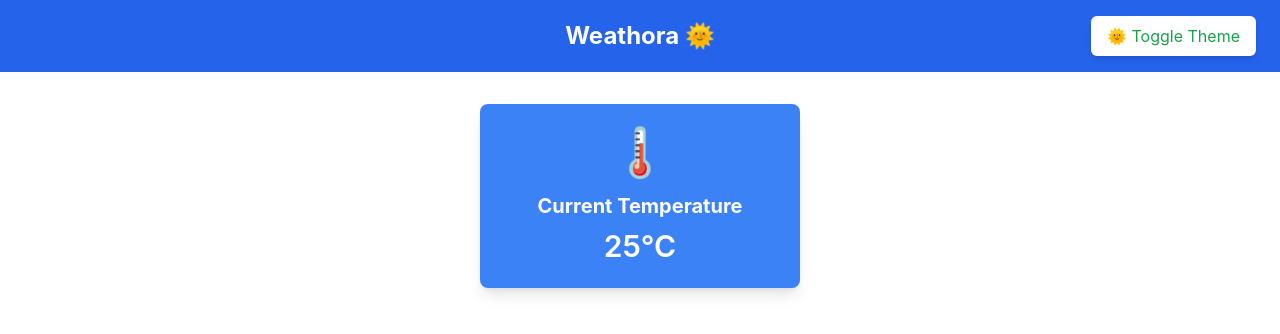
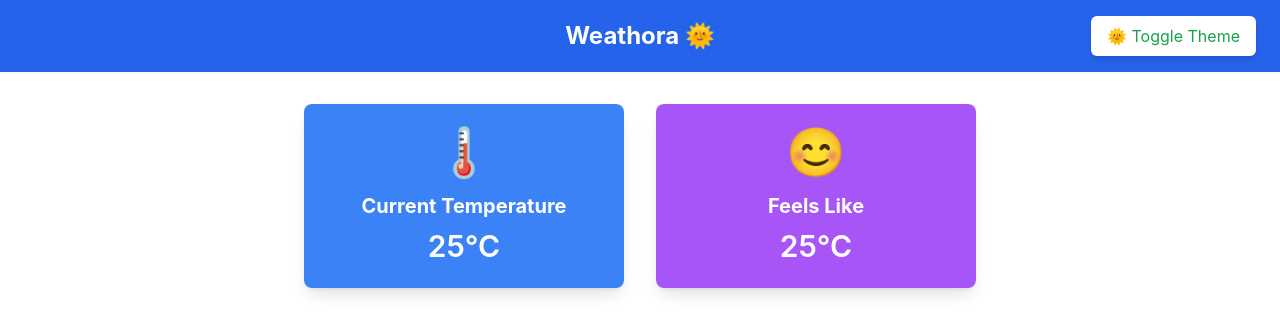
Before and after one commit to AaqilSh/weather-app-react, a React (Create React App) app: page / in a window 1280 px wide. Shown: the top 334 px of the page. Built offline with nearby package versions, Linux system fonts and the light colour scheme; a web font is replaced by a local one.

Commit message:
Added temperature card

```diff
--- a/src/App.js
+++ b/src/App.js
@@ -1,12 +1,13 @@
 import Header from "./components/Header";
 import TemperatureCard from "./components/TemperatureCard";
-
+import FeelsLikeCard from "./components/FeelsLikeCard";
 function App() {
   return (
     <div>
       <Header />
-      <div className="mt-8 flex justify-center">
+      <div className="mt-8 flex justify-center gap-8">
         <TemperatureCard temperature={25} />
+        <FeelsLikeCard feelsLike={25} />
       </div>
     </div>
   );
--- /dev/null
+++ b/src/components/FeelsLikeCard.jsx
@@ -0,0 +1,16 @@
+// src/components/FeelsLikeCard.js
+import React from "react";
+
+const FeelsLikeCard = ({ feelsLike }) => {
+  const emoji = feelsLike >= 30 ? "🥵" : feelsLike <= 15 ? "🧊" : "😊";
+
+  return (
+    <div className="bg-purple-500 text-white p-6 rounded-lg shadow-lg flex flex-col items-center w-80">
+      <div className="text-5xl">{emoji}</div>
+      <h2 className="text-xl font-bold mt-4">Feels Like</h2>
+      <p className="text-3xl font-semibold mt-2">{feelsLike}°C</p>
+    </div>
+  );
+};
+
+export default FeelsLikeCard;
```
